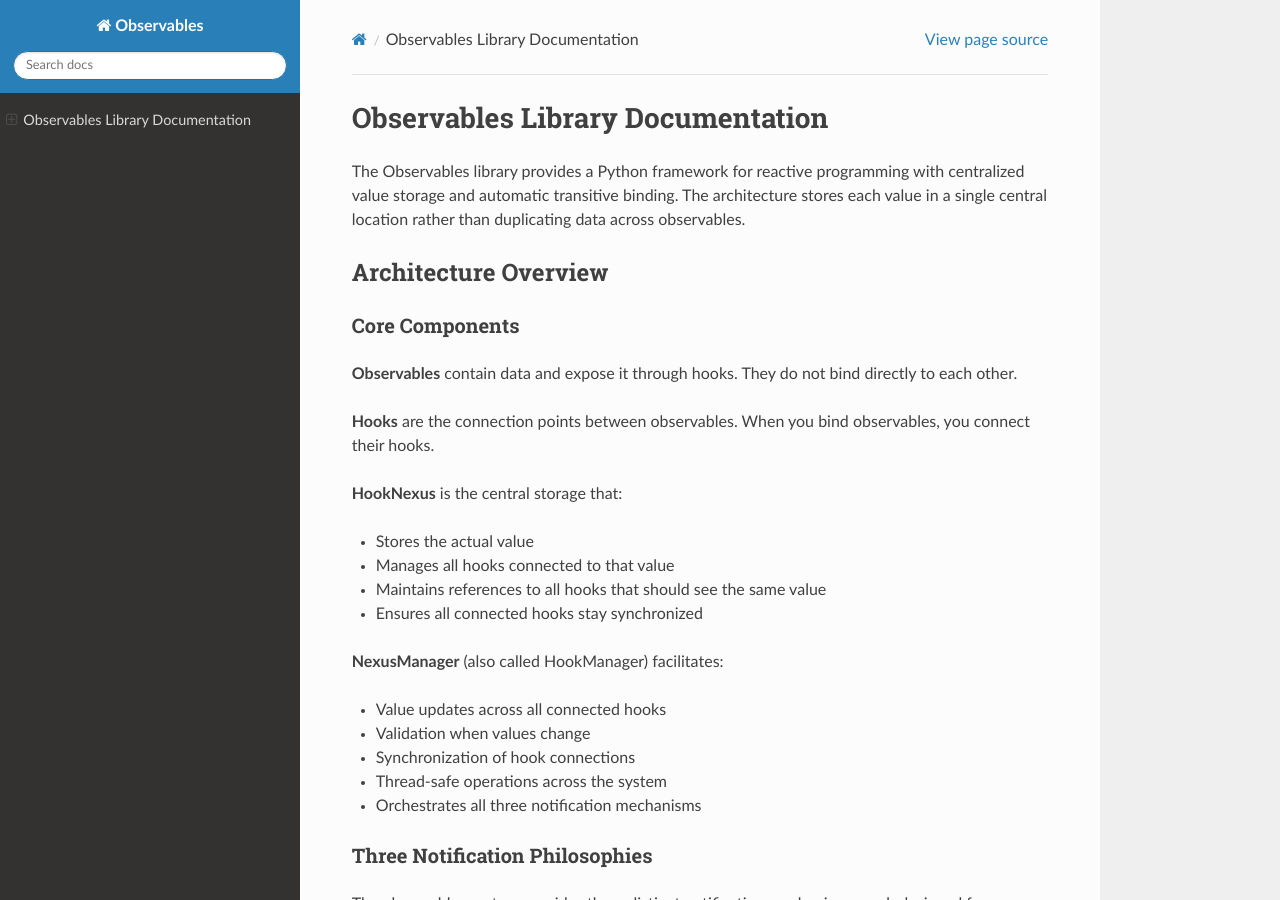
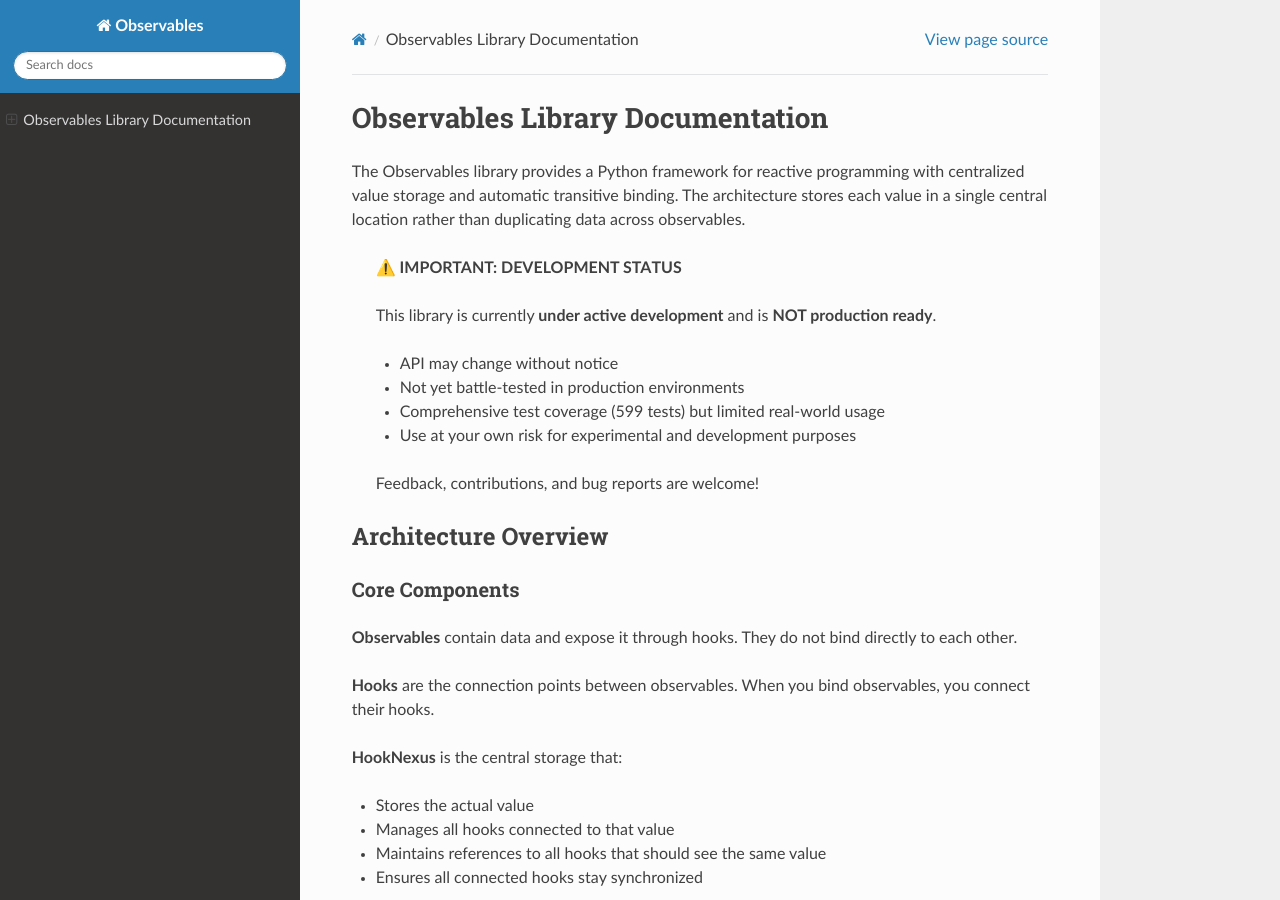
Before and after one commit to BABrandes/Observables, a Sphinx documentation site: the page built from docs/index.md, in a window 1280 px wide and 900 px high. Built offline with Sphinx 7.4.7 and the Read the Docs theme 3.1.0, drawn with Linux system fonts in a browser that asks for light colours.

Commit message:
improved docs

```diff
--- a/docs/index.md
+++ b/docs/index.md
@@ -1,6 +1,17 @@
 # Observables Library Documentation
 
 The Observables library provides a Python framework for reactive programming with centralized value storage and automatic transitive binding. The architecture stores each value in a single central location rather than duplicating data across observables.
+
+> **⚠️ IMPORTANT: DEVELOPMENT STATUS**
+>
+> This library is currently **under active development** and is **NOT production ready**.
+>
+> - API may change without notice
+> - Not yet battle-tested in production environments
+> - Comprehensive test coverage (599 tests) but limited real-world usage
+> - Use at your own risk for experimental and development purposes
+>
+> Feedback, contributions, and bug reports are welcome!
 
 ## Architecture Overview
 
--- a/observables/__init__.py
+++ b/observables/__init__.py
@@ -1,5 +1,9 @@
 """
 Observables - Centralized Reactive Programming
+
+⚠️ DEVELOPMENT STATUS: NOT PRODUCTION READY
+This library is under active development. API may change without notice.
+Use for experimental and development purposes only.
 
 A Python library for reactive programming and centralized value management.
 This library provides observable data structures that support bidirectional bindings
@@ -181,7 +185,7 @@ __project_urls__ = {
 
 # Development status
 __classifiers__ = [
-    'Development Status :: 4 - Beta',
+    'Development Status :: 3 - Alpha',  # Not production ready
     'Intended Audience :: Developers',
     'License :: OSI Approved :: Apache Software License',
     'Operating System :: OS Independent',
--- a/pyproject.toml
+++ b/pyproject.toml
@@ -16,7 +16,7 @@ maintainers = [
 ]
 keywords = ["observable", "binding", "reactive", "event-driven", "observer-pattern"]
 classifiers = [
-    "Development Status :: 4 - Beta",
+    "Development Status :: 3 - Alpha",
     "Intended Audience :: Developers",
     "Operating System :: OS Independent",
     "Programming Language :: Python :: 3.12",
--- a/setup.py
+++ b/setup.py
@@ -43,12 +43,13 @@ setup(
     },
     packages=find_packages(),
     classifiers=[
-        "Development Status :: 4 - Beta",
+        "Development Status :: 3 - Alpha",
         "Intended Audience :: Developers",
         "License :: OSI Approved :: Apache Software License",
         "Operating System :: OS Independent",
         "Programming Language :: Python :: 3",
         "Programming Language :: Python :: 3.12",
+        "Programming Language :: Python :: 3.13",
         "Topic :: Software Development :: Libraries :: Python Modules",
         "Topic :: Software Development :: User Interfaces",
         "Topic :: Software Development :: Object Brokering",
```
Also changed, not shown: README.md (+8 -0 lines), docs/quickstart.md (+5 -0 lines), 1 other file.
